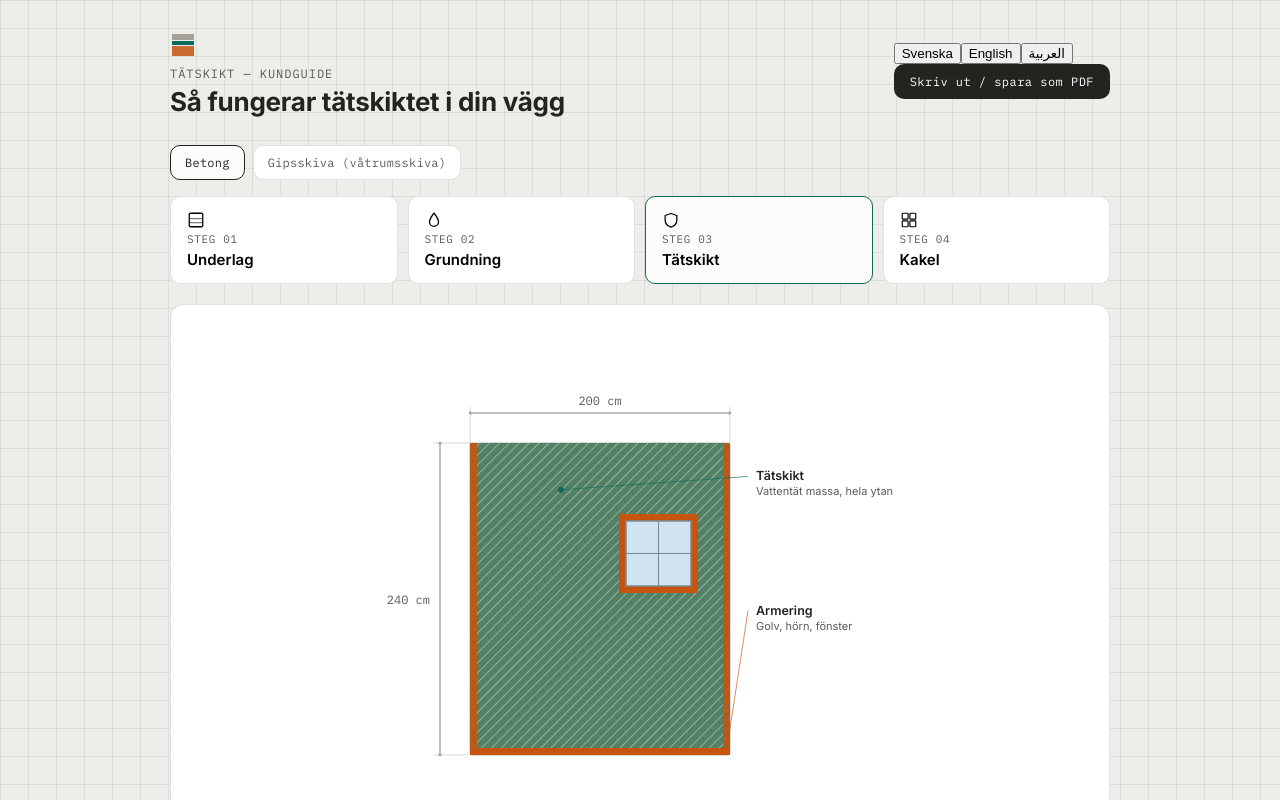
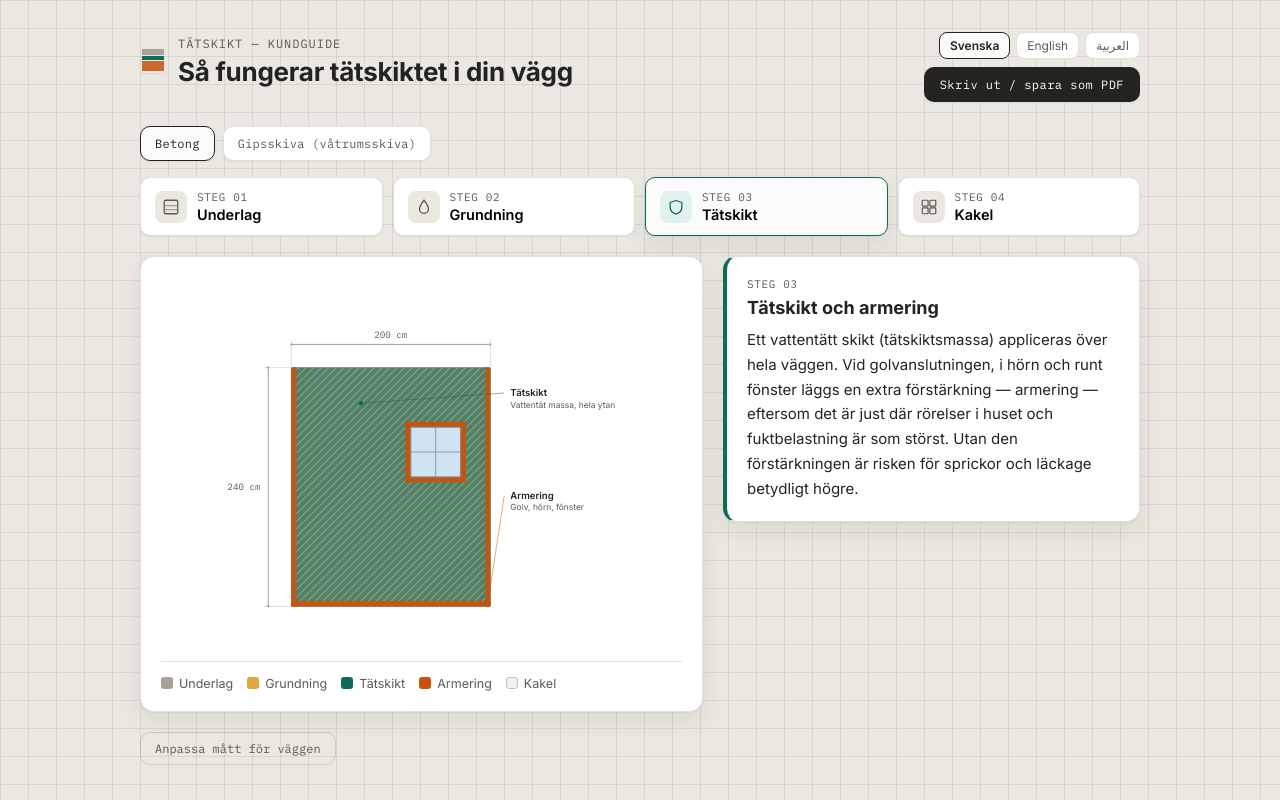
Before and after one commit to Mdouglah/tatskikt-guide, a React (Vite) app: page / in a window 1280 px wide. Shown: the top 800 px of the page. Built offline with nearby package versions, Linux system fonts and the light colour scheme.

Commit message:
Update App.css

```diff
--- a/src/App.css
+++ b/src/App.css
@@ -1,10 +1,10 @@
 :root {
-  --bg: #edeee9;
+  --bg: #eae8e0;
   --paper: #ffffff;
   --ink: #23241f;
   --ink-soft: #5a5b53;
   --line: rgba(35, 36, 31, 0.14);
-  --line-soft: rgba(35, 36, 31, 0.08);
+  --line-soft: rgba(35, 36, 31, 0.09);
 
   --concrete: #a6a299;
   --concrete-deep: #6e6b62;
@@ -15,10 +15,12 @@
   --primer: #e2a63f;
   --grout: #b9c4c2;
 
-  --font-sans: 'Inter', -apple-system, BlinkMacSystemFont, sans-serif;
-  --font-mono: 'IBM Plex Mono', ui-monospace, monospace;
+  --font-sans: 'Inter', 'IBM Plex Sans Arabic', -apple-system, BlinkMacSystemFont, sans-serif;
+  --font-mono: 'IBM Plex Mono', 'IBM Plex Sans Arabic', ui-monospace, monospace;
 
   --radius: 10px;
+  --shadow-sm: 0 1px 2px rgba(35, 36, 31, 0.07);
+  --shadow-md: 0 1px 2px rgba(35, 36, 31, 0.06), 0 10px 24px rgba(35, 36, 31, 0.08);
 }
 
 * { box-sizing: border-box; }
@@ -35,18 +37,30 @@ body {
 }
 
 .app {
-  max-width: 980px;
+  max-width: 1040px;
   margin: 0 auto;
   padding: 32px 20px 64px;
 }
 
 .header {
   display: flex;
-  align-items: baseline;
+  align-items: flex-start;
   justify-content: space-between;
   gap: 16px;
-  margin-bottom: 28px;
+  margin-bottom: 24px;
   flex-wrap: wrap;
+}
+
+.brand-row {
+  display: flex;
+  align-items: center;
+  gap: 12px;
+}
+
+.brand-mark {
+  flex-shrink: 0;
+  border-radius: 4px;
+  box-shadow: var(--shadow-sm);
 }
 
 .header .brand {
@@ -64,6 +78,35 @@ body {
   letter-spacing: -0.01em;
 }
 
+.header-actions {
+  display: flex;
+  flex-direction: column;
+  align-items: flex-end;
+  gap: 8px;
+}
+
+.lang-row {
+  display: flex;
+  gap: 6px;
+}
+
+.lang-btn {
+  font-family: var(--font-sans);
+  font-size: 12px;
+  background: var(--paper);
+  border: 1px solid var(--line);
+  border-radius: 8px;
+  padding: 5px 10px;
+  cursor: pointer;
+  color: var(--ink-soft);
+}
+.lang-btn.active {
+  border-color: var(--ink);
+  color: var(--ink);
+  background: #fbfbfa;
+  font-weight: 600;
+}
+
 .print-btn {
   font-family: var(--font-mono);
   font-size: 12px;
@@ -74,6 +117,7 @@ body {
   border-radius: var(--radius);
   padding: 10px 16px;
   cursor: pointer;
+  box-shadow: var(--shadow-sm);
 }
 .print-btn:hover { background: #000; }
 
@@ -82,7 +126,7 @@ body {
   border: 1px solid var(--line);
   border-radius: 14px;
   padding: 20px;
-  margin-bottom: 20px;
+  box-shadow: var(--shadow-md);
 }
 
 .wall-type-row {
@@ -101,6 +145,7 @@ body {
   padding: 9px 14px;
   cursor: pointer;
   color: var(--ink-soft);
+  box-shadow: var(--shadow-sm);
 }
 .wall-type-btn.active {
   border-color: var(--ink);
@@ -116,14 +161,32 @@ body {
 }
 
 .step-card {
+  display: flex;
+  align-items: center;
+  gap: 10px;
   text-align: left;
   background: var(--paper);
   border: 1.5px solid var(--line);
   border-radius: var(--radius);
-  padding: 14px 16px;
+  padding: 12px 14px;
   cursor: pointer;
   font-family: var(--font-sans);
+  box-shadow: var(--shadow-sm);
 }
+
+.step-card-icon {
+  flex-shrink: 0;
+  width: 32px;
+  height: 32px;
+  border-radius: 8px;
+  background: var(--bg);
+  display: flex;
+  align-items: center;
+  justify-content: center;
+  color: var(--ink-soft);
+}
+
+.step-card-text { display: flex; flex-direction: column; }
 
 .step-card .code {
   font-family: var(--font-mono);
@@ -131,11 +194,11 @@ body {
   color: var(--ink-soft);
   letter-spacing: 0.06em;
   display: block;
-  margin-bottom: 4px;
+  margin-bottom: 2px;
 }
 
 .step-card .name {
-  font-size: 15px;
+  font-size: 14.5px;
   font-weight: 600;
   display: block;
 }
@@ -143,30 +206,60 @@ body {
 .step-card.active {
   border-color: var(--ink);
   background: #fbfbfa;
+  box-shadow: var(--shadow-md);
 }
 .step-card.active.s1 { border-color: var(--concrete-deep); }
+.step-card.active.s1 .step-card-icon { color: var(--concrete-deep); background: #f1efe9; }
 .step-card.active.s2 { border-color: var(--primer); }
+.step-card.active.s2 .step-card-icon { color: var(--primer); background: #fdf1de; }
 .step-card.active.s3 { border-color: var(--membrane); }
+.step-card.active.s3 .step-card-icon { color: var(--membrane); background: #e2f1ee; }
 .step-card.active.s4 { border-color: var(--ink); }
+.step-card.active.s4 .step-card-icon { color: var(--ink); background: #eeeeec; }
+
+.workspace {
+  display: grid;
+  grid-template-columns: 1.35fr 1fr;
+  gap: 20px;
+  align-items: start;
+  margin-bottom: 20px;
+}
 
 .illustration-wrap {
   display: flex;
   justify-content: center;
 }
 
-.explain {
-  font-size: 15px;
-  line-height: 1.6;
-  color: var(--ink);
-  max-width: 640px;
+.explain-card {
+  border-inline-start-width: 4px;
+  border-inline-start-style: solid;
+  display: flex;
+  flex-direction: column;
 }
-.explain .code {
+.explain-card.accent-1 { border-inline-start-color: var(--concrete-deep); }
+.explain-card.accent-2 { border-inline-start-color: var(--primer); }
+.explain-card.accent-3 { border-inline-start-color: var(--membrane); }
+.explain-card.accent-4 { border-inline-start-color: var(--ink); }
+
+.explain-card .code {
   font-family: var(--font-mono);
   font-size: 11px;
   color: var(--ink-soft);
   letter-spacing: 0.06em;
   display: block;
   margin-bottom: 6px;
+}
+.explain-title {
+  font-size: 18px;
+  font-weight: 700;
+  display: block;
+  margin-bottom: 10px;
+}
+.explain-text {
+  font-size: 15px;
+  line-height: 1.65;
+  color: var(--ink);
+  margin: 0;
 }
 
 .settings-toggle {
@@ -225,13 +318,15 @@ body {
 .legend {
   display: flex;
   flex-wrap: wrap;
-  gap: 18px;
+  gap: 14px;
   margin-top: 16px;
-  font-size: 13px;
+  padding-top: 14px;
+  border-top: 1px solid var(--line);
+  font-size: 12.5px;
   color: var(--ink-soft);
 }
-.legend-item { display: flex; align-items: center; gap: 7px; }
-.swatch { width: 13px; height: 13px; border-radius: 3px; flex-shrink: 0; }
+.legend-item { display: flex; align-items: center; gap: 6px; }
+.swatch { width: 12px; height: 12px; border-radius: 3px; flex-shrink: 0; }
 
 footer.note {
   font-family: var(--font-mono);
@@ -244,7 +339,11 @@ footer.note {
 @media print {
   body { background: #fff; }
   .print-btn, .settings-toggle { display: none; }
-  .card { border: none; box-shadow: none; }
+  .card { box-shadow: none; }
+}
+
+@media (max-width: 800px) {
+  .workspace { grid-template-columns: 1fr; }
 }
 
 @media (max-width: 640px) {
```
